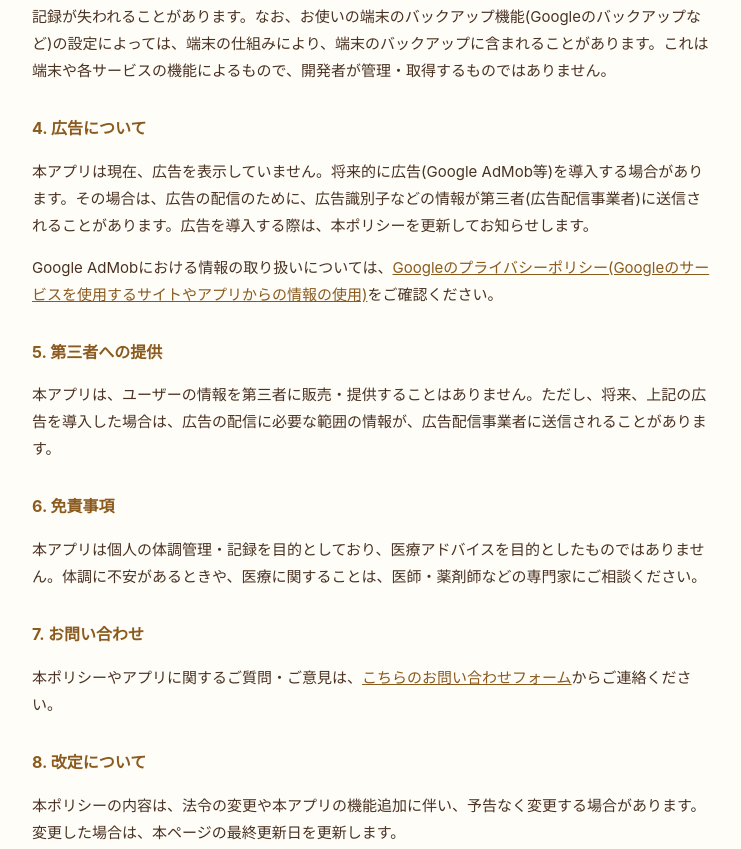
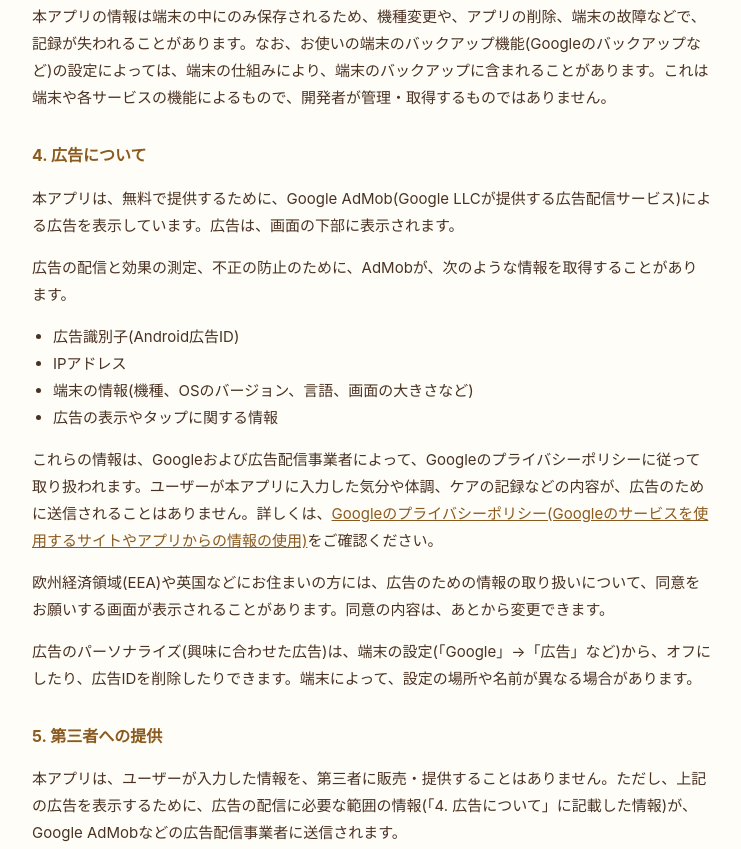
Before and after one commit to lourdesdeux-ctrl/privacy-policy, a plain HTML site: page index.html in a window 1280 px wide. Shown: the part 972-1821 px from the top of the page, without its empty margins (268-1009 px from the left). Drawn offline with Linux system fonts and the light colour scheme.

Commit message:
Update index.html

```diff
--- a/index.html
+++ b/index.html
@@ -40,7 +40,7 @@
 <body>
 <h1>「ココカラ・体調とケアのきろく」プライバシーポリシー</h1>
 <p>本アプリ(以下「本アプリ」)は、個人開発者(以下「開発者」)が提供する、日々の気分や体調、セルフケアの記録をつけるためのアプリです。本ポリシーは、本アプリにおける情報の取り扱いについて説明します。</p>
-<p class="updated">最終更新日:2026年9月24日</p>
+<p class="updated">最終更新日:2026年11月20日</p>
 
 <h2>1. 保存する情報について</h2>
 <p>本アプリでは、ユーザーが入力した次のような情報を、お使いのスマートフォン(端末)の中にのみ保存します。</p>
@@ -51,7 +51,7 @@
   <li>ケアを記録した日時</li>
   <li>通知やダークモードなどの設定</li>
 </ul>
-<p>これらの情報が、開発者や外部のサーバーに送信されることはありません。開発者がこれらの情報を見たり、取得したりすることもできません。また、本アプリでは、アカウントの登録や、氏名・メールアドレス・電話番号などの入力は必要ありません。</p>
+<p>これらの情報が、開発者や外部のサーバーに送信されることはありません。開発者がこれらの情報を見たり、取得したりすることもできません。また、本アプリでは、アカウントの登録や、氏名・メールアドレス・電話番号などの入力は必要ありません。なお、広告の表示に関して取得される情報については、「4. 広告について」をご確認ください。</p>
 
 <h2>2. 通知について</h2>
 <p>本アプリは、気分や体調を記録するきっかけとして、「気分はどう?」などのお知らせ(通知)を表示することがあります。通知は、お使いの端末の中だけで作られ、インターネットを使って送られることはありません。通知は、本アプリの設定画面、または端末の設定からいつでもオフにできます。</p>
@@ -61,17 +61,26 @@
 <p>本アプリの情報は端末の中にのみ保存されるため、機種変更や、アプリの削除、端末の故障などで、記録が失われることがあります。なお、お使いの端末のバックアップ機能(Googleのバックアップなど)の設定によっては、端末の仕組みにより、端末のバックアップに含まれることがあります。これは端末や各サービスの機能によるもので、開発者が管理・取得するものではありません。</p>
 
 <h2>4. 広告について</h2>
-<p>本アプリは現在、広告を表示していません。将来的に広告(Google AdMob等)を導入する場合があります。その場合は、広告の配信のために、広告識別子などの情報が第三者(広告配信事業者)に送信されることがあります。広告を導入する際は、本ポリシーを更新してお知らせします。</p>
-<p>Google AdMobにおける情報の取り扱いについては、<a href="https://policies.google.com/technologies/partner-sites" target="_blank" rel="noopener noreferrer">Googleのプライバシーポリシー(Googleのサービスを使用するサイトやアプリからの情報の使用)</a>をご確認ください。</p>
+<p>本アプリは、無料で提供するために、Google AdMob(Google LLCが提供する広告配信サービス)による広告を表示しています。広告は、画面の下部に表示されます。</p>
+<p>広告の配信と効果の測定、不正の防止のために、AdMobが、次のような情報を取得することがあります。</p>
+<ul>
+  <li>広告識別子(Android広告ID)</li>
+  <li>IPアドレス</li>
+  <li>端末の情報(機種、OSのバージョン、言語、画面の大きさなど)</li>
+  <li>広告の表示やタップに関する情報</li>
+</ul>
+<p>これらの情報は、Googleおよび広告配信事業者によって、Googleのプライバシーポリシーに従って取り扱われます。ユーザーが本アプリに入力した気分や体調、ケアの記録などの内容が、広告のために送信されることはありません。詳しくは、<a href="https://policies.google.com/technologies/partner-sites" target="_blank" rel="noopener noreferrer">Googleのプライバシーポリシー(Googleのサービスを使用するサイトやアプリからの情報の使用)</a>をご確認ください。</p>
+<p>欧州経済領域(EEA)や英国などにお住まいの方には、広告のための情報の取り扱いについて、同意をお願いする画面が表示されることがあります。同意の内容は、あとから変更できます。</p>
+<p>広告のパーソナライズ(興味に合わせた広告)は、端末の設定(「Google」→「広告」など)から、オフにしたり、広告IDを削除したりできます。端末によって、設定の場所や名前が異なる場合があります。</p>
 
 <h2>5. 第三者への提供</h2>
-<p>本アプリは、ユーザーの情報を第三者に販売・提供することはありません。ただし、将来、上記の広告を導入した場合は、広告の配信に必要な範囲の情報が、広告配信事業者に送信されることがあります。</p>
+<p>本アプリは、ユーザーが入力した情報を、第三者に販売・提供することはありません。ただし、上記の広告を表示するために、広告の配信に必要な範囲の情報(「4. 広告について」に記載した情報)が、Google AdMobなどの広告配信事業者に送信されます。</p>
 
 <h2>6. 免責事項</h2>
 <p>本アプリは個人の体調管理・記録を目的としており、医療アドバイスを目的としたものではありません。体調に不安があるときや、医療に関することは、医師・薬剤師などの専門家にご相談ください。</p>
 
 <h2>7. お問い合わせ</h2>
-<p>本ポリシーやアプリに関するご質問・ご意見は、<a href="https://tally.so/r/J97RXz" target="_blank" rel="noopener noreferrer">こちらのお問い合わせフォーム</a>からご連絡ください。</p>
+<p>本ポリシーやアプリに関するご質問・ご意見は、<a href="https://tally.so/r/rj7Kqo" target="_blank" rel="noopener noreferrer">こちらのお問い合わせフォーム</a>からご連絡ください。</p>
 
 <h2>8. 改定について</h2>
 <p>本ポリシーの内容は、法令の変更や本アプリの機能追加に伴い、予告なく変更する場合があります。変更した場合は、本ページの最終更新日を更新します。</p>
```
